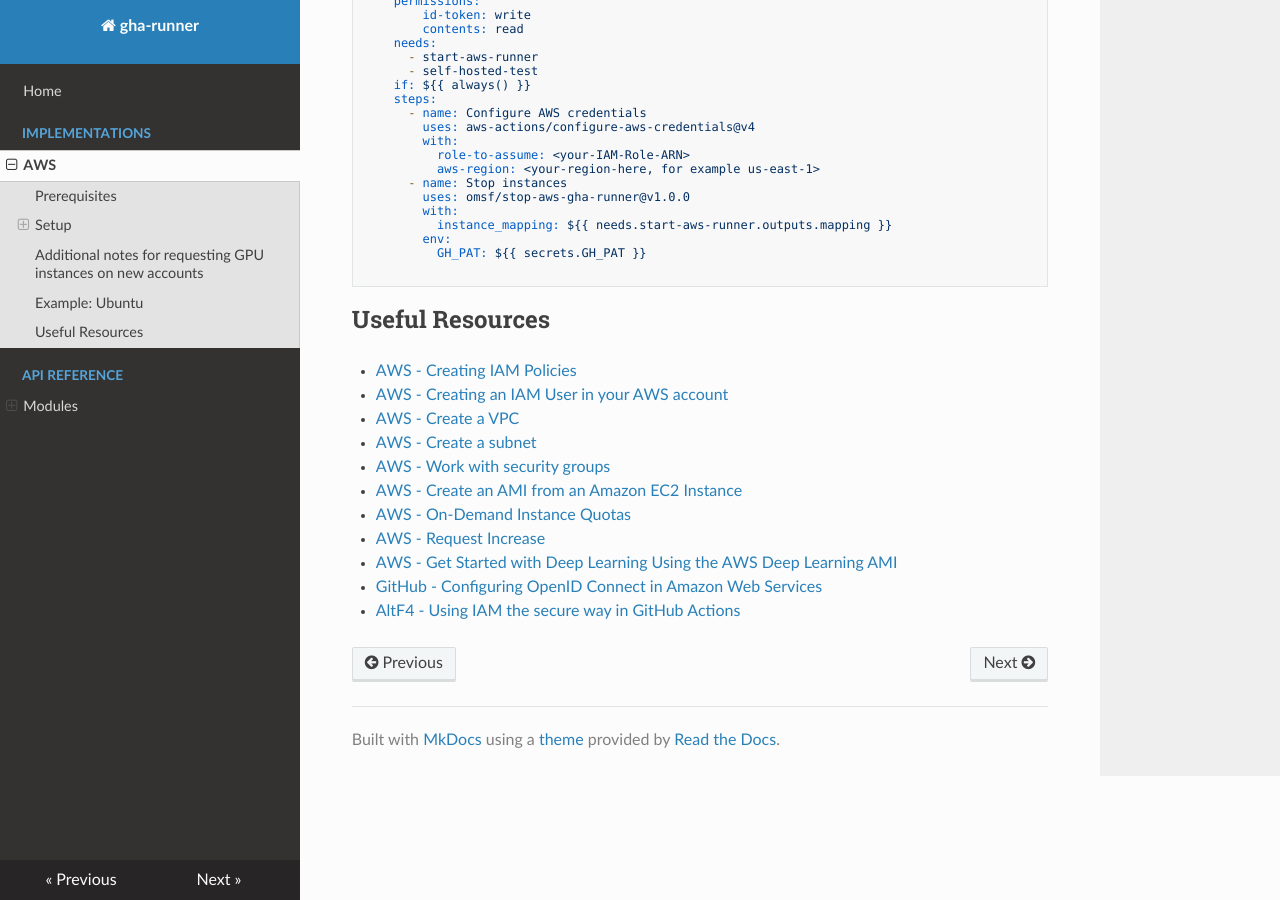
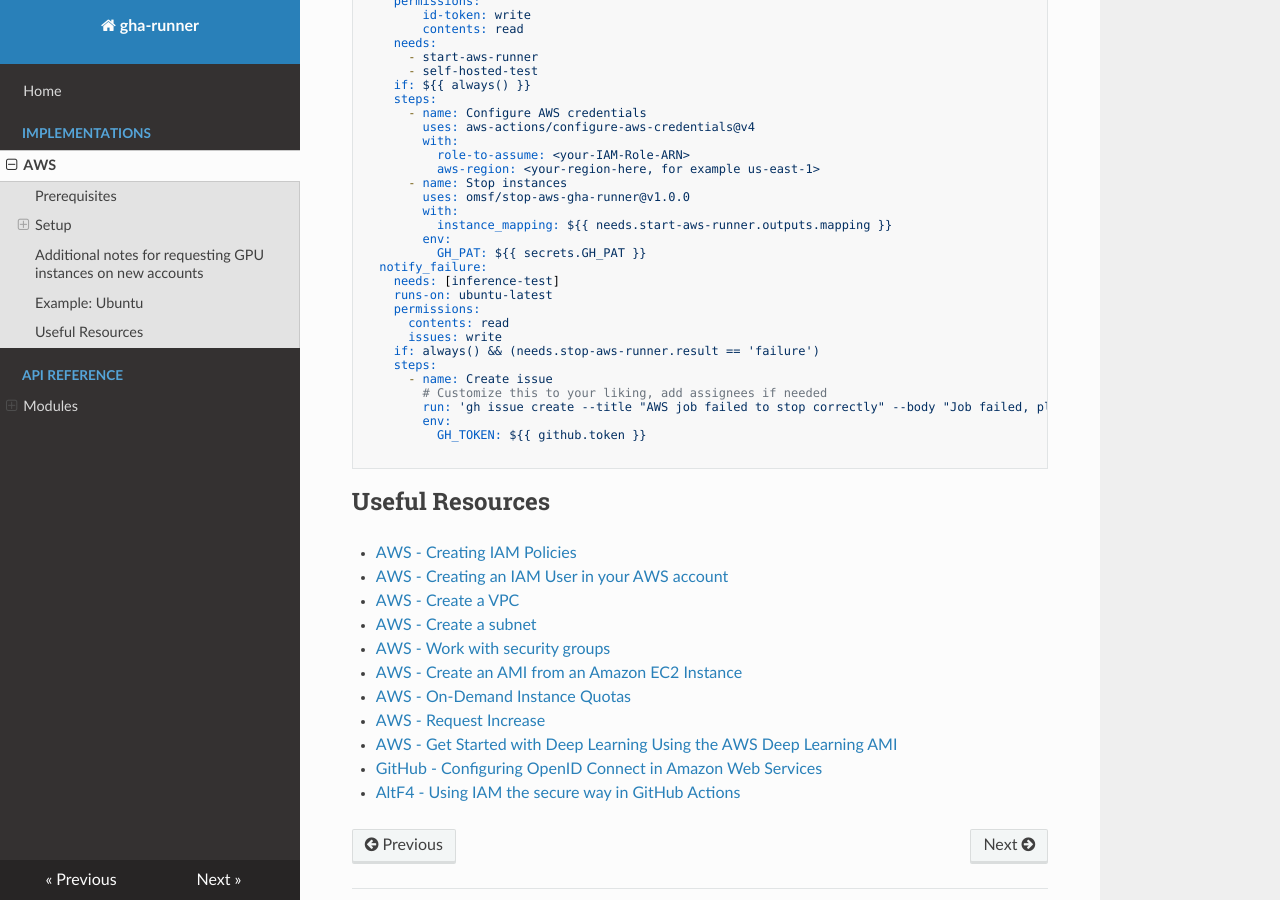
Before and after one commit to omsf/gha-runner, an MkDocs documentation site: the page built from docs/aws.md, in a window 1280 px wide and 900 px high, scrolled down 3448 px. Built offline with MkDocs 1.6.1, drawn with Linux system fonts in a browser that asks for light colours; nearby versions of some CDN libraries.

Commit message:
docs: add info on opening an issue when an instance fails to stop

````diff
--- a/docs/aws.md
+++ b/docs/aws.md
@@ -145,6 +145,19 @@ jobs:
           instance_mapping: ${{ needs.start-aws-runner.outputs.mapping }}
         env:
           GH_PAT: ${{ secrets.GH_PAT }}
+  notify_failure:
+    needs: [inference-test]
+    runs-on: ubuntu-latest
+    permissions:
+      contents: read
+      issues: write
+    if: always() && (needs.stop-aws-runner.result == 'failure')
+    steps:
+      - name: Create issue
+        # Customize this to your liking, add assignees if needed
+        run: 'gh issue create --title "AWS job failed to stop correctly" --body "Job failed, please check AWS for running instances." -R omsf-eco-infra/openmm-gpu-test'
+        env:
+          GH_TOKEN: ${{ github.token }}
 
 ```
 
````
